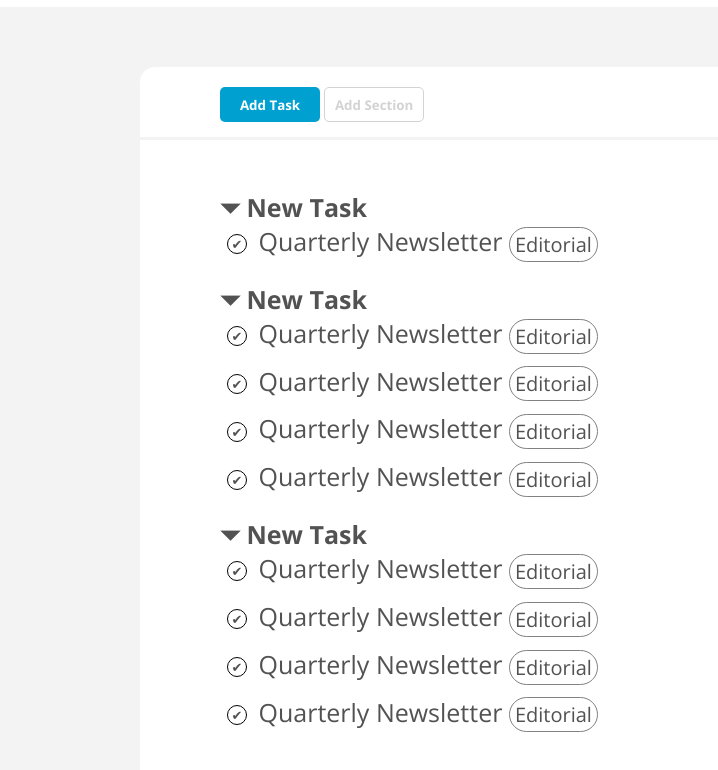
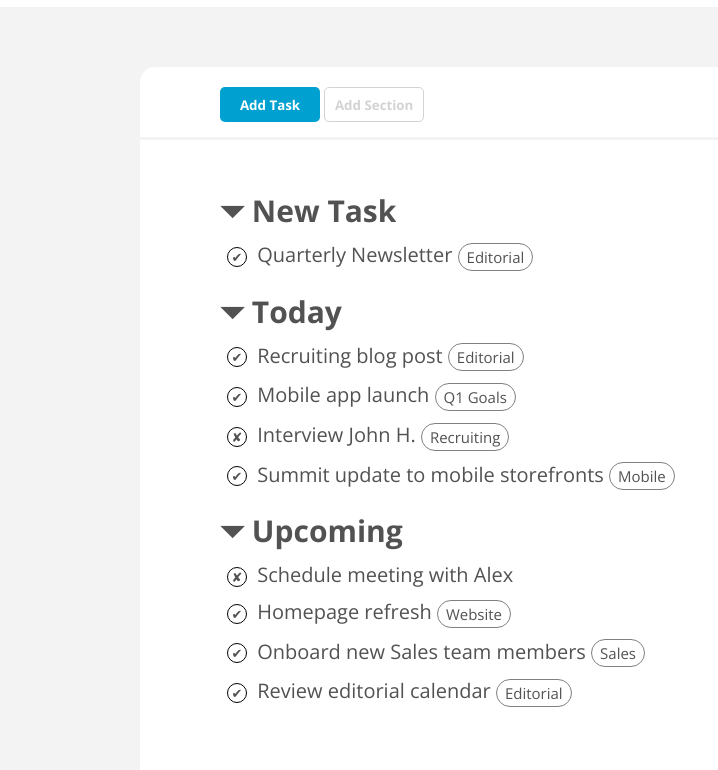
Before and after one commit to Obez99/html-css-toboolist, a plain HTML site: page index.html in a window 1280 px wide. Shown: the part 78-848 px from the top of the page, without its empty margins (0-718 px from the left). Drawn offline with nearby package versions, Linux system fonts and the light colour scheme.

Commit message:
Completati i cmpi e ridimensionate proporzioni "list_type"

```diff
--- a/css/style.css
+++ b/css/style.css
@@ -10,7 +10,9 @@ h1{
     font-size: 40px;
 }
 
-
+h2{
+    margin-bottom: 10px;
+}
 
 .v_align{
     vertical-align: middle;
@@ -51,7 +53,7 @@ h1{
 
 .list_title{
     font-weight: bold;
-    font-size: 25px;
+    font-size: 20px;
     color:rgb(82, 82, 82);
     list-style-type: none;
     margin-bottom: 20px;
@@ -82,8 +84,8 @@ h1{
     vertical-align: middle;
     border: 1px solid grey;
     border-radius: 20px;
-    font-size: 20px;
-    padding: 3px 5px;
+    font-size: 15px;
+    padding: 3px 8px;
 }
 
 #page_background{
--- a/index.html
+++ b/index.html
@@ -37,7 +37,7 @@
                     <ul>
 
                         <!--SEZIONE "New Task"-->
-                        <li class="list_title">&#9207 New Task
+                        <li class="list_title"><h2>&#9207 New Task</h2>
                             <ul>
                                 <li class="list_subtitle">
                                     <span class="list_status">&#10004;</span>
@@ -48,58 +48,58 @@
                         </li>
 
                         <!--SEZIONE "Today"-->
-                        <li class="list_title">&#9207 New Task
+                        <li class="list_title"><h2>&#9207 Today</h2>
                             <ul>
                                 <li class="list_subtitle">
                                     <span class="list_status">&#10004;</span>
-                                    Quarterly Newsletter
+                                    Recruiting blog post
                                     <div class="list_type">Editorial</div>
                                 </li>
 
                                 <li class="list_subtitle">
                                     <span class="list_status">&#10004;</span>
-                                    Quarterly Newsletter
-                                    <div class="list_type">Editorial</div>
+                                    Mobile app launch
+                                    <div class="list_type">Q1 Goals</div>
+                                </li>
+
+                                <li class="list_subtitle">
+                                    <span class="list_status">&#10008;</span>
+                                    Interview John H.
+                                    <div class="list_type">Recruiting</div>
                                 </li>
 
                                 <li class="list_subtitle">
                                     <span class="list_status">&#10004;</span>
-                                    Quarterly Newsletter
-                                    <div class="list_type">Editorial</div>
-                                </li>
-
-                                <li class="list_subtitle">
-                                    <span class="list_status">&#10004;</span>
-                                    Quarterly Newsletter
-                                    <div class="list_type">Editorial</div>
+                                    Summit update to mobile storefronts
+                                    <div class="list_type">Mobile</div>
                                 </li>
                             </ul>
                         </li>
 
                         <!--SEZIONE "Upcoming"-->
-                        <li class="list_title">&#9207 New Task
+                        <li class="list_title"><h2>&#9207 Upcoming</h2>
                             <ul>
                                 <li class="list_subtitle">
-                                    <span class="list_status">&#10004;</span>
-                                    Quarterly Newsletter
-                                    <div class="list_type">Editorial</div>
+                                    <span class="list_status">&#10008;</span>
+                                    Schedule meeting with Alex
+                                    <!--Nessun list type-->
                                 </li>
 
                                 <li class="list_subtitle">
                                     <span class="list_status">&#10004;</span>
-                                    Quarterly Newsletter
-                                    <div class="list_type">Editorial</div>
+                                    Homepage refresh
+                                    <div class="list_type">Website</div>
                                 </li>
 
                                 <li class="list_subtitle">
                                     <span class="list_status">&#10004;</span>
-                                    Quarterly Newsletter
-                                    <div class="list_type">Editorial</div>
+                                    Onboard new Sales team members
+                                    <div class="list_type">Sales</div>
                                 </li>
 
                                 <li class="list_subtitle">
                                     <span class="list_status">&#10004;</span>
-                                    Quarterly Newsletter
+                                    Review editorial calendar
                                     <div class="list_type">Editorial</div>
                                 </li>
                             </ul>
```
